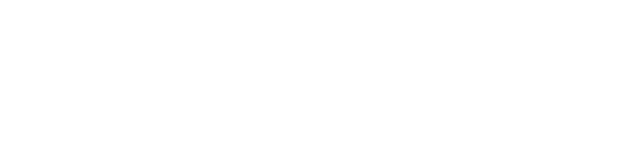
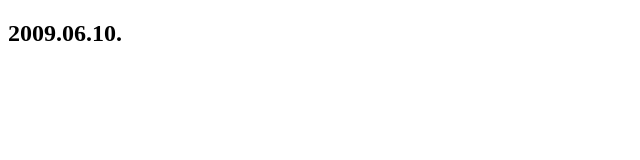
Before and after one commit to palgyula/0224, a plain HTML site: page index.html in a window 1280 px wide. Shown: the whole page, without its empty margins (0-640 px from the left). Drawn offline with Linux system fonts and the light colour scheme.

Commit message:
Születés hozzáadva

```diff
--- a/index.html
+++ b/index.html
@@ -8,6 +8,6 @@
 
 </head>
 <body>
-
+    <h2>2009.06.10.</h2>
 </body>
 </html>
```
